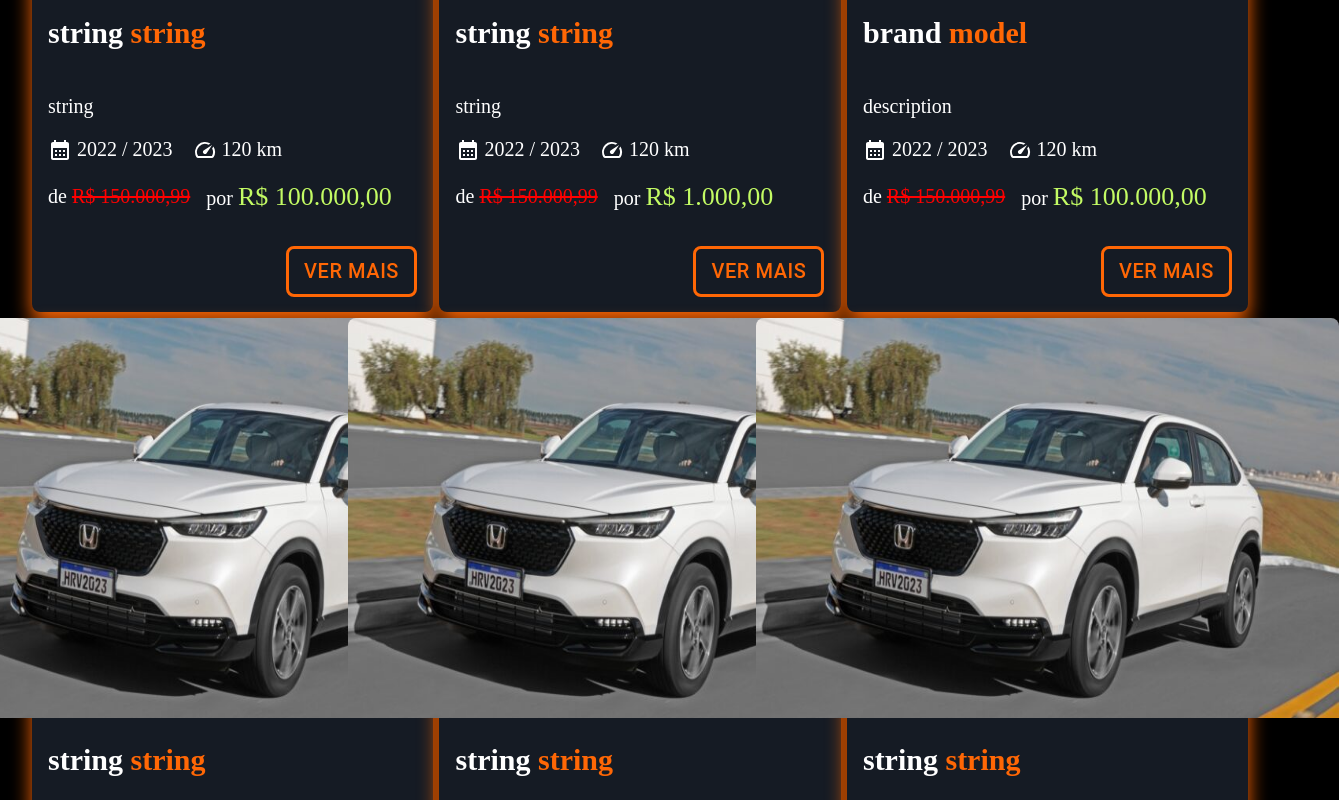
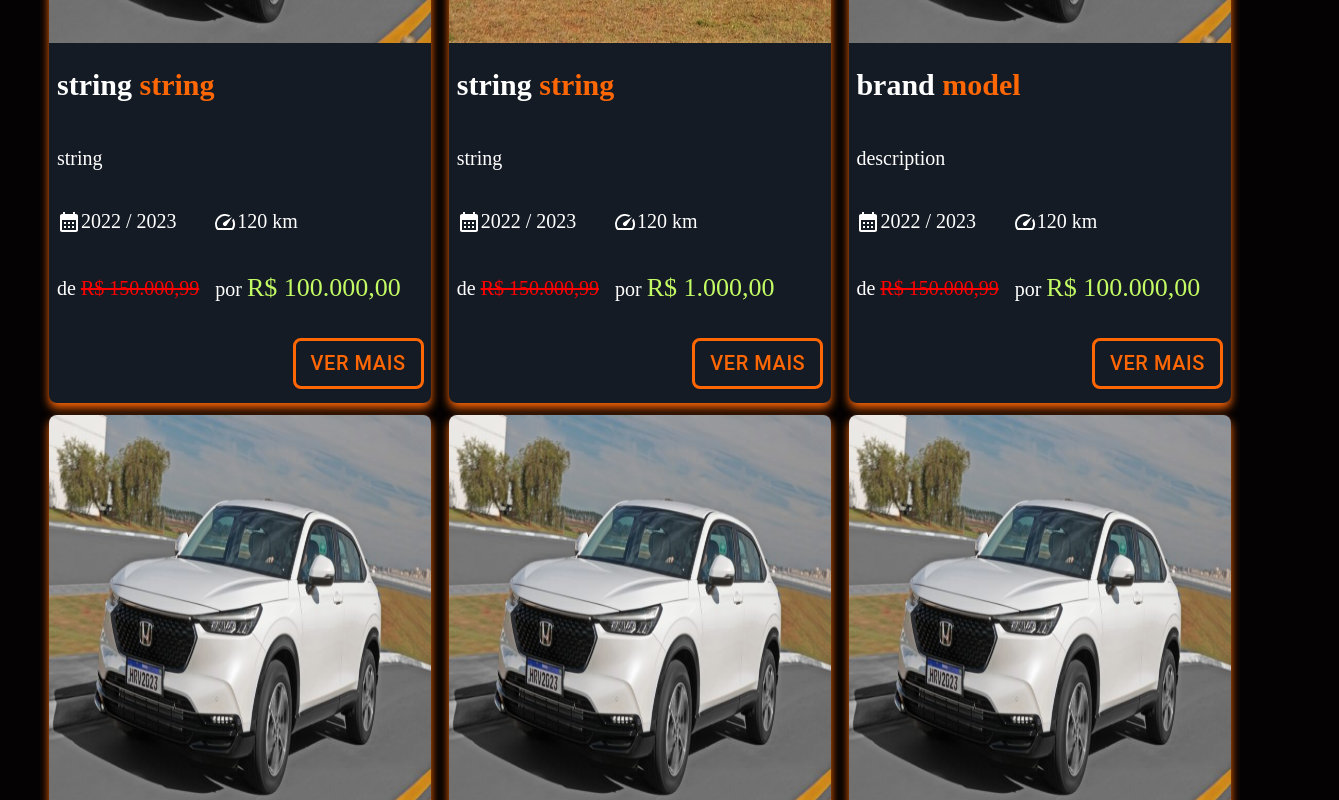
Before and after one commit to chrislcontrol/impacto-web, a React (Vite) app: page / in a window 1280 px wide. Shown: the part 700-1500 px from the top of the page, 1339 px wide, since content can reach past the window. Built offline with nearby package versions, Linux system fonts and the light colour scheme.

Commit message:
feat: new footer and animations

```diff
--- a/index.css
+++ b/index.css
@@ -1,5 +1,5 @@
 :root {
-    --bg-color: black;
+    --bg-color: #040203;
   }
 
   body {
--- a/index.html
+++ b/index.html
@@ -4,7 +4,7 @@
     <link rel="stylesheet" type="text/css" href="index.css" media="screen" />
     <meta charset="UTF-8" />
     <meta name="viewport" content="width=device-width, initial-scale=1.0" />
-    <title>Vite + React + TS</title>
+    <title>IMPACTO</title>
   </head>
   <body>
     <div id="root"></div>
--- a/src/App.tsx
+++ b/src/App.tsx
@@ -1,3 +1,4 @@
+import Footer from "./components/Footer";
 import { Header } from "./components/Header";
 import { Home } from "./pages/Home";
 
@@ -8,6 +9,7 @@ function App() {
     <body>
       <Header />
       <Home />
+      <Footer />
     </body>
   )
 };
--- /dev/null
+++ b/src/components/AddressMap.tsx
@@ -0,0 +1,15 @@
+
+export const AddressMap = () => {
+    return (
+        <iframe
+            src="https://www.google.com/maps/embed?pb=!1m18!1m12!1m3!1d743.3211987974036!2d-48.67712836395233!3d-27.59813528057742!2m3!1f0!2f0!3f0!3m2!1i1024!2i768!4f13.1!3m3!1m2!1s0x95274a60765a17e3%3A0xc4b4c8c858000787!2sR.%20Francisco%20Ant%C3%B4nio%20da%20Silva%2C%2020%20-%20Sert%C3%A3o%20do%20Maruim%2C%20S%C3%A3o%20Jos%C3%A9%20-%20SC%2C%2088122-010!5e0!3m2!1spt-BR!2sbr!4v1681686633472!5m2!1spt-BR!2sbr"
+            loading="lazy"
+            height='400'
+            style={{
+                width: '100%'
+            }}
+        />
+
+
+    );
+}
--- /dev/null
+++ b/src/components/Footer.tsx
@@ -0,0 +1,61 @@
+import { LocationOn, WhatsApp } from "@mui/icons-material"
+import ColorTheme from "../ColorTheme"
+import FontSize from "../FontSize"
+import { AddressMap } from "./AddressMap"
+import HyperLink from "./HyperLink"
+
+export default () => {
+    const styles = {
+        infoBoxRowStyle: {
+            display: 'flex',
+            fontSize: FontSize.main + 3,
+            justifyContent: 'left',
+            alignItems: 'center',
+            gap: '2%'
+        }
+    }
+
+    return (
+        <div className='footer' style={{
+            flexDirection: 'row',
+            display: 'flex',
+            justifyContent: 'space-between',
+            gap: '1%',
+            borderTop: `solid ${ColorTheme.primary}`,
+            paddingTop: '1%',
+            backgroundColor: ColorTheme.item
+        }}>
+            <div className='footer.address' style={{
+                width: '50%',
+                height: '15%'
+            }}>
+                <AddressMap />
+            </div>
+            <div className='footer.data' style={{
+                color: ColorTheme.text, display: 'flex',
+                flexDirection: 'column',
+                margin: '0 10% 0 0'
+            }}>
+                <div style={{ fontSize: FontSize.super, color: ColorTheme.primary }}><h1>Impacto Automoveis</h1></div>
+                <p style={{ display: 'flex', flexDirection: 'column', justifyContent: 'space-between', gap: '2rem' }}>
+                    <div style={styles.infoBoxRowStyle}>
+                        <LocationOn style={{ color: 'red', fontSize: FontSize.main * 2 }} />
+                        <HyperLink href='https://www.google.com/maps?ll=-27.597961,
+                    -48.677437&z=18&t=m&hl=pt-BR&gl=BR&mapclient=embed&q=R.+Francisco+Ant%C3%B4nio+da+Silva,
+                    +20+-+Sert%C3%A3o+do+Maruim+S%C3%A3o+Jos%C3%A9+-+SC+88122-010'
+                            text="R. Francisco Antônio da Silva, 20 - Sertão do Maruim, São José - SC, 88122-010" />
+                    </div>
+                    <div style={styles.infoBoxRowStyle}>
+                        <WhatsApp style={{ color: 'green', fontSize: FontSize.main * 2 }} />
+                        <HyperLink href='https://api.whatsapp.com/send?phone=5548999924954' text="(48)99992-4954" />
+                    </div>
+                    <div style={styles.infoBoxRowStyle}>
+                        <WhatsApp style={{ color: 'green', fontSize: FontSize.main * 2 }} />
+                        <HyperLink href='https://api.whatsapp.com/send?phone=5548984561549' text="(48)98456-1549" />
+                    </div>
+                </p>
+
+            </div>
+        </div>
+    )
+}
--- a/src/components/Header.tsx
+++ b/src/components/Header.tsx
@@ -11,7 +11,7 @@ export function Header() {
                     color: ColorTheme.text
                 }}
             >
-                <strong>Horário de atendimento:</strong> Seg a sex - 8h às 19h | Sáb - 8h às 13h
+                <strong>Horário de atendimento:</strong> Seg a sex - 8h às 19h | Sáb - 8h às 14h
             </div>
 
             <div style={{ textAlign: 'center' }}>
--- /dev/null
+++ b/src/components/HyperLink.tsx
@@ -0,0 +1,40 @@
+import { useState } from "react"
+import ColorTheme from "../ColorTheme"
+
+type Props = {
+    href: string
+    text: string
+    colorSelected?: string
+    defaultColor?: string
+    cursor?: string
+    textDecoration?: string
+    target?: string
+}
+
+export default ({
+    href,
+    text,
+    colorSelected = ColorTheme.primary,
+    defaultColor = ColorTheme.text,
+    cursor = 'pointer',
+    textDecoration = 'none',
+    target = '_blank'
+}: Props) => {
+    const [textColor, setTextColor] = useState(defaultColor)
+
+    return (
+        <a
+            href={href}
+            onMouseEnter={() => setTextColor(colorSelected)}
+            onMouseLeave={() => setTextColor(defaultColor)}
+            style={{
+                cursor: cursor,
+                textDecoration: textDecoration,
+                color: textColor,
+            }}
+            target={target}
+        >
+            {text}
+        </a>
+    )
+}
--- a/src/components/VehicleCard.tsx
+++ b/src/components/VehicleCard.tsx
@@ -1,53 +1,94 @@
+import CalendarMonthIcon from '@mui/icons-material/CalendarMonth';
+import SpeedIcon from '@mui/icons-material/Speed';
 import { Button } from "@mui/material";
 import ColorTheme from "../ColorTheme";
 import FontSize from "../FontSize";
 import { Vehicle } from "../types";
-import CalendarMonthIcon from '@mui/icons-material/CalendarMonth';
-import SpeedIcon from '@mui/icons-material/Speed';
+import { useState } from 'react';
 
 export function VehicleCard(vehicle: Vehicle) {
   const oldPrice = vehicle.oldPrice.toLocaleString('pt-BR', { style: 'currency', currency: 'BRL' });
   const price = vehicle.price.toLocaleString('pt-BR', { style: 'currency', currency: 'BRL' });
 
+  const shadow = {
+    default: `0px 5px 10px ${ColorTheme.primary}`,
+    focus: `20px 20px 100px 1px ${ColorTheme.primary}`,
+  }
+  const [currentShadow, setCurrentShadow] = useState(shadow.default)
+
   return (
-    <div style={{
+    <div
+      onMouseEnter={() => { setCurrentShadow(shadow.focus) }}
+      onMouseLeave={() => { setCurrentShadow(shadow.default) }}
+      style={{
         display: 'flex',
-      flexDirection: 'column',
         alignItems: 'center',
-      padding: '0rem',
         borderRadius: '0.5rem',
         background: ColorTheme.item,
         color: ColorTheme.text,
         fontSize: FontSize.main,
-      boxShadow: `0px 10px 20px ${ColorTheme.primary}`
+        boxShadow: currentShadow,
+        width: '32%',
+        height: '30%',
+        flexDirection: 'column',
+        justifyContent: 'space-between',
+        margin: '0.5%',
+      }}>
+      <div className='vehicle-img' style={{
+        display: 'flex',
+        flexDirection: 'column',
+        width: '100%',
+        height: '50%'
       }}>
         <img
           style={{
+            borderRadius: '0.5rem 0.5rem 0rem 0rem',
+            cursor: 'pointer',
             minWidth: '20rem',
             maxWidth: '36.45rem',
             minHeight: '25rem',
             maxHeight: '25rem',
-          height: 'auto',
-          margin: '0rem',
-          borderRadius: '0.5rem 0.5rem 0rem 0rem',
-          cursor: 'pointer'
           }}
           src={vehicle.image}
           alt={`${vehicle.brand} ${vehicle.model}`}
         />
-      <div style={{ display: 'flex', flexDirection: 'column', justifyContent: 'left', width: '92%' }}>
+      </div>
+
+      <div className='vehicle-data' style={{
+        display: 'flex',
+        flexDirection: 'column',
+        height: '50%',
+        width: '100%'
+      }}>
+        <div className='vehicle-data-item' style={{
+          margin: '0 2%',
+          display: 'flex',
+          flexDirection: 'column'
+        }}>
+
           <h2>{vehicle.brand} <span style={{ color: ColorTheme.primary }}>{vehicle.model}</span></h2>
           <p>{vehicle.description}</p>
+
+          <div className='year-and-km' style={{
+            display: 'flex',
+            alignItems: 'center',
+            justifyContent: 'left',
+            gap: '10%'
+          }}>
             <div style={{ display: 'flex', flexDirection: 'row', alignItems: 'center' }}>
               <CalendarMonthIcon />
-          <p style={{ margin: '0px 20px 0px 5px' }}>{vehicle.year} / {vehicle.yearModel}</p>
+              <p>{vehicle.year} / {vehicle.yearModel}</p>
+            </div>
+            <div style={{ display: 'flex', flexDirection: 'row', alignItems: 'center' }}>
               <SpeedIcon />
-          <p style={{ margin: '0px 20px 0px 5px' }}>{vehicle.km} km</p>
+              <p>{vehicle.km} km</p>
             </div>
+          </div>
+
           <div style={{ display: 'flex', flexDirection: 'row', textAlign: 'center', alignItems: 'center' }}>
             <p>
               de <span> </span>
-            <span style={{ color: ColorTheme.badText, fontSize: 20, marginRight: '1rem', textDecoration: 'line-through' }}>
+              <span style={{ color: ColorTheme.badText, fontSize: FontSize.main, marginRight: '1rem', textDecoration: 'line-through' }}>
                 {oldPrice}
               </span>
             </p>
@@ -56,9 +97,11 @@ export function VehicleCard(vehicle: Vehicle) {
           <div style={{ display: 'flex', justifyContent: 'flex-end', padding: '0.9rem 0rem' }}>
             <Button
               variant="outlined"
-            style={{ borderRadius: '0.5rem', fontSize: FontSize.main, color: ColorTheme.primary, border: 'solid ' + ColorTheme.primary}}>
+              style={{ borderRadius: '0.5rem', fontSize: FontSize.main, color: ColorTheme.primary, border: 'solid ' + ColorTheme.primary }}>
               Ver mais
             </Button>
+          </div>
+
         </div>
       </div>
     </div>
--- /dev/null
+++ b/src/components/VehicleGrid.tsx
@@ -0,0 +1,38 @@
+import { Vehicle } from "../types";
+import { VehicleCard } from "./VehicleCard";
+
+type VehicleProps = {
+    vehicles: Vehicle[]
+}
+
+export function VehicleGrid(props: VehicleProps) {
+    return (
+        <div className='vehicle-grid' style={{
+            display: 'flex',
+            flexWrap: 'wrap',
+            justifyContent: 'space-between',
+            alignContent: 'left',
+            margin: '5% 2.2%'
+        }}>
+            {
+                props.vehicles.map(
+                    vehicle => {
+                        return (
+                            < VehicleCard
+                                model={vehicle.model}
+                                brand={vehicle.brand}
+                                price={vehicle.price}
+                                image={vehicle.image}
+                                description={vehicle.description}
+                                year={vehicle.year}
+                                yearModel={vehicle.yearModel}
+                                km={vehicle.km}
+                                oldPrice={vehicle.oldPrice}
+                            />
+                        )
+                    }
+                )
+            }
+        </div>
+    )
+}
--- a/src/pages/Home.tsx
+++ b/src/pages/Home.tsx
@@ -1,33 +1,20 @@
-import { Grid } from "@mui/material"
+import { VehicleGrid } from "../components/VehicleGrid"
 import { listVehicles } from "../providers/vehicles"
 import { Vehicle } from "../types"
-import { VehicleCard } from "../components/VehicleCard"
 
 export function Home() {
 
     const vehicles: Vehicle[] = listVehicles().results
 
     return (
-        <Grid height='100rem' container spacing={0.8} style={{ padding: '1rem' }}>
-            {
-                vehicles.map(vehicle => {
-                    return (
-                        <Grid item xs={4}>
-                            < VehicleCard
-                                model={vehicle.model}
-                                brand={vehicle.brand}
-                                price={vehicle.price}
-                                image={vehicle.image}
-                                description={vehicle.description}
-                                year={vehicle.year}
-                                yearModel={vehicle.yearModel}
-                                km={vehicle.km}
-                                oldPrice={vehicle.oldPrice}
-                            />
-                        </Grid>
-                    )
-                })
-            }
-        </Grid>
+        <div className='container' style={{
+            display: 'flex',
+            flexDirection: 'column'
+        }}>
+            <div className='vehicle-grid'>
+                <VehicleGrid vehicles={vehicles} />
+            </div>
+
+        </div>
     )
 }
```
Lines whose indentation alone changed are shown as unchanged.
